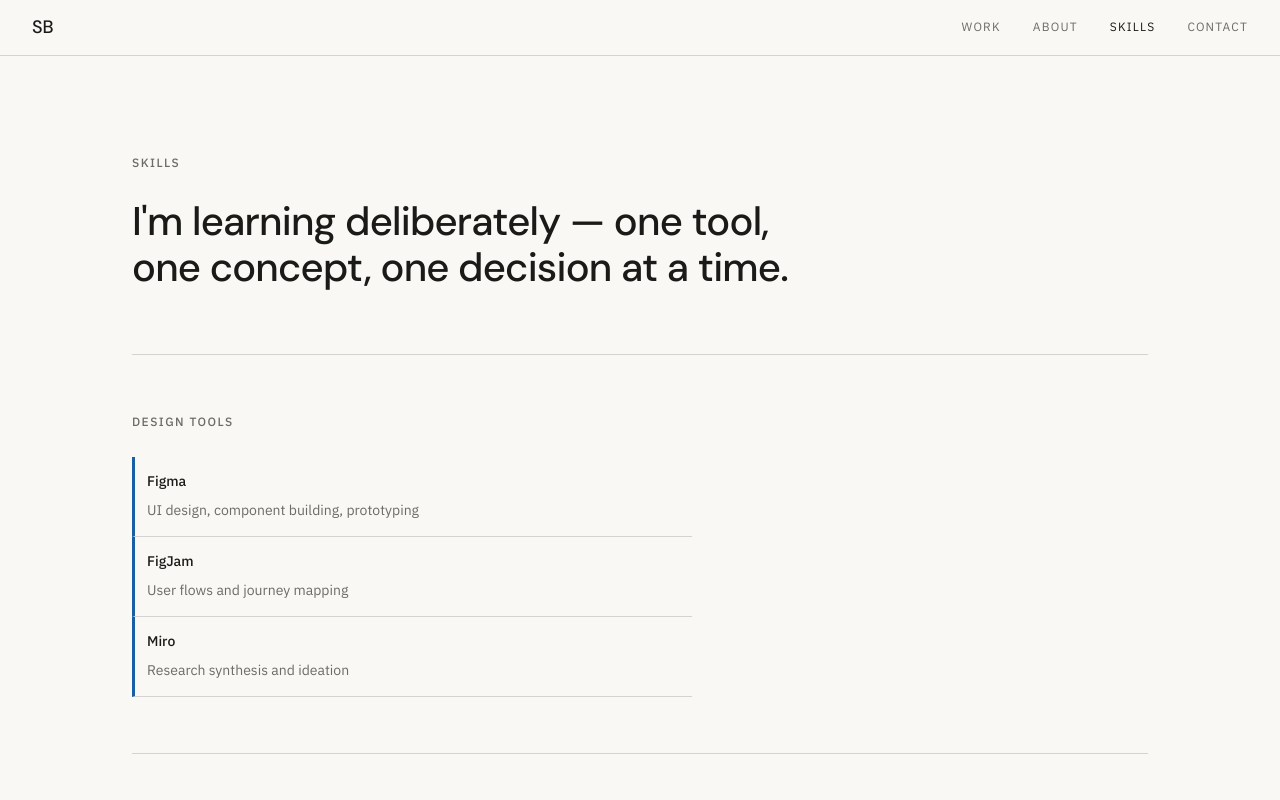
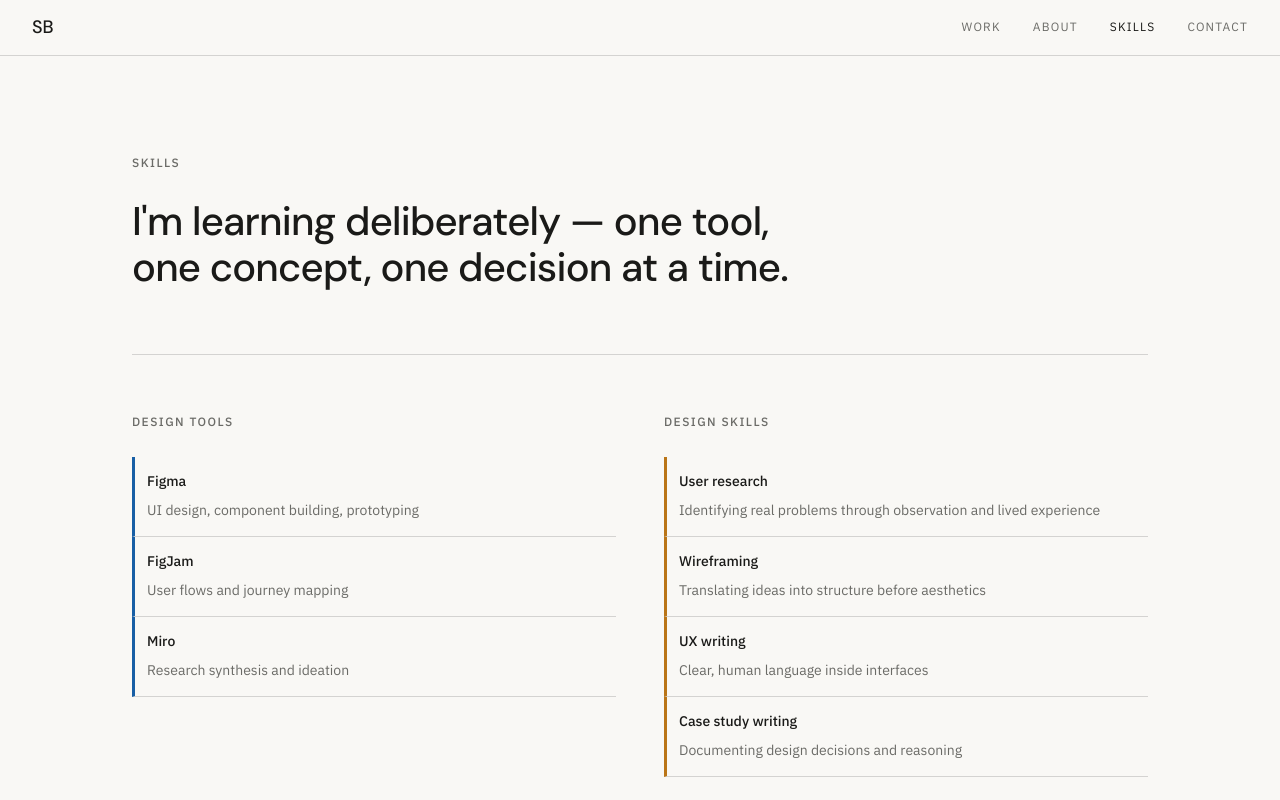
Before and after one commit to SamGB16/portfolio-site, a Next.js app in the folder samuel-portfolio/: page /skills in a window 1280 px wide. Shown: the top 800 px of the page. Built offline with nearby package versions, Linux system fonts and the light colour scheme.

Commit message:
adding and implementing change note 9

```diff
--- a/samuel-portfolio/app/skills/page.tsx
+++ b/samuel-portfolio/app/skills/page.tsx
@@ -109,16 +109,24 @@ export default function Skills() {
         </h1>
       </section>
 
-      {/* Design Tools */}
+      {/* Design Tools + Design Skills */}
       <section style={sectionStyle}>
-        <p style={labelStyle}>Design tools</p>
-        <SkillList items={designTools} accentColor="var(--blue)" />
-      </section>
-
-      {/* Design Skills */}
-      <section style={sectionStyle}>
-        <p style={labelStyle}>Design skills</p>
-        <SkillList items={designSkills} accentColor="var(--amber)" />
+        <div
+          style={{
+            display: "grid",
+            gridTemplateColumns: "1fr 1fr",
+            gap: "3rem",
+          }}
+        >
+          <div>
+            <p style={labelStyle}>Design tools</p>
+            <SkillList items={designTools} accentColor="var(--blue)" />
+          </div>
+          <div>
+            <p style={labelStyle}>Design skills</p>
+            <SkillList items={designSkills} accentColor="var(--amber)" />
+          </div>
+        </div>
       </section>
 
       {/* AI Workflow */}
```
Also changed, not shown: 2 other files (tests, documents, lock files or other folders).
